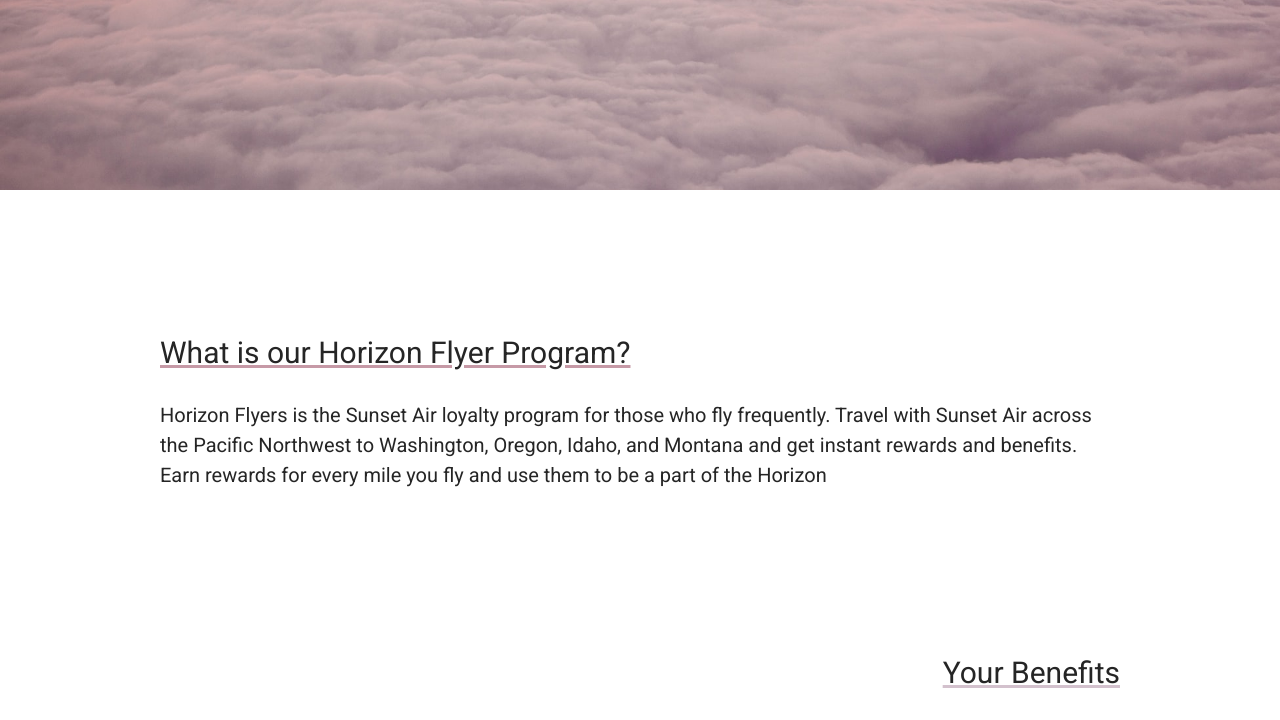
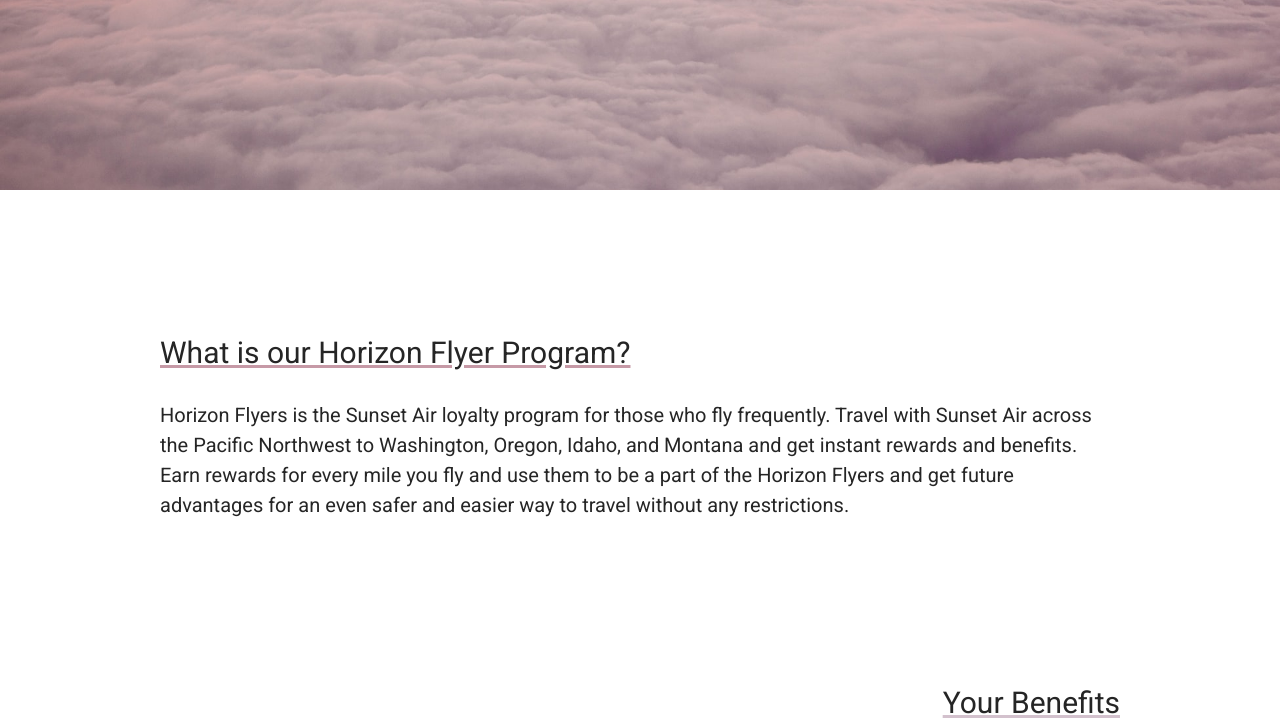
Before and after one commit to MuftiH/fbla-website-2020, a plain HTML site: page frequent.html in a window 1280 px wide. Shown: the part 450-1170 px from the top of the page. Drawn offline with nearby package versions, Linux system fonts and the light colour scheme.

```diff
--- a/frequent.html
+++ b/frequent.html
@@ -49,11 +49,7 @@
     <div class="about-text">
         <h2 id="frequent-heading" class="join-frequent">What is our Horizon Flyer Program?</h2>
         <div data-aos="fade-down" id="what-frequent">
-            <p>Horizon Flyers is the Sunset Air loyalty program for those who fly frequently. Travel with Sunset Air
-                across
-                the Pacific Northwest to Washington, Oregon, Idaho, and Montana and get instant rewards and benefits.
-                Earn
-                rewards for every mile you fly and use them to be a part of the Horizon </p>
+            <p>Horizon Flyers is the Sunset Air loyalty program for those who fly frequently. Travel with Sunset Air across the Pacific Northwest to Washington, Oregon, Idaho, and Montana and get instant rewards and benefits. Earn rewards for every mile you fly and use them to be a part of the Horizon Flyers and get future advantages for an even safer and easier way to travel without any restrictions.</p>
         </div>
 
         <h2 id="benefit-heading" class="benefit-frequent">Your Benefits</h2>
```
